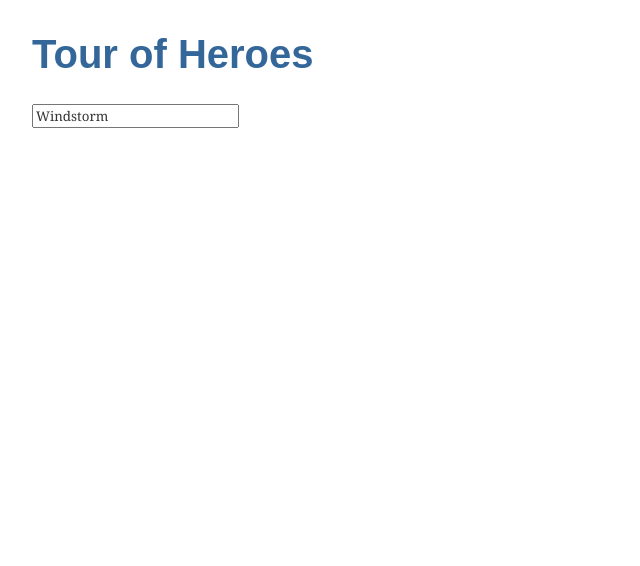
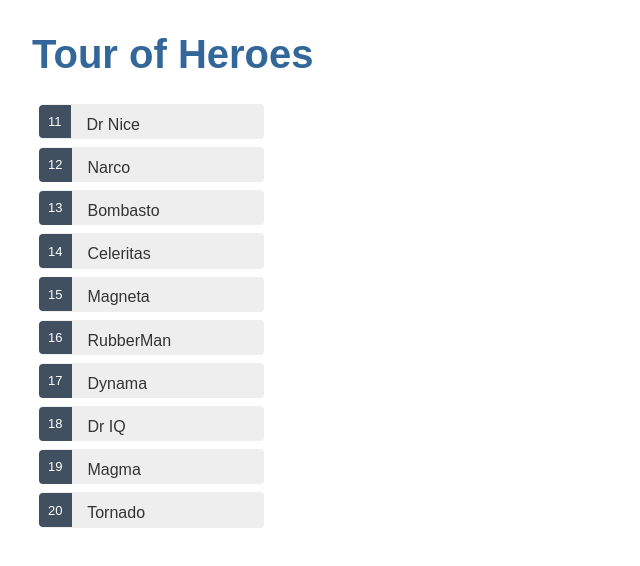
Before and after one commit to r0ss26/tour-of-heroes, an Angular app: page / in a window 1280 px wide. Shown: the top 566 px of the page, without its empty margins (0-640 px from the left). Built offline with nearby package versions, Linux system fonts and the light colour scheme.

Commit message:
Display a list of heroes and display the currently selected hero

```diff
--- a/src/app/heroes/heroes.component.css
+++ b/src/app/heroes/heroes.component.css
@@ -0,0 +1,44 @@
+/* HeroesComponent's private CSS styles */
+.heroes {
+  margin: 0 0 2em 0;
+  list-style-type: none;
+  padding: 0;
+  width: 15em;
+}
+.heroes li {
+  cursor: pointer;
+  position: relative;
+  left: 0;
+  background-color: #EEE;
+  margin: .5em;
+  padding: .3em 0;
+  height: 1.6em;
+  border-radius: 4px;
+}
+.heroes li:hover {
+  color: #607D8B;
+  background-color: #DDD;
+  left: .1em;
+}
+.heroes li.selected {
+  background-color: #CFD8DC;
+  color: white;
+}
+.heroes li.selected:hover {
+  background-color: #BBD8DC;
+  color: white;
+}
+.heroes .badge {
+  display: inline-block;
+  font-size: small;
+  color: white;
+  padding: 0.8em 0.7em 0 0.7em;
+  background-color:#405061;
+  line-height: 1em;
+  position: relative;
+  left: -1px;
+  top: -4px;
+  height: 1.8em;
+  margin-right: .8em;
+  border-radius: 4px 0 0 4px;
+}
--- a/src/app/heroes/heroes.component.html
+++ b/src/app/heroes/heroes.component.html
@@ -1,5 +1,17 @@
-<div>
-  <label
-    ><input type="text" [(ngModel)]="hero.name" placeholder="name" />
-  </label>
+<h2></h2>
+<ul class="heroes">
+  <li [class.selected]="hero === selectedHero" *ngFor="let hero of heroes" (click)="onSelect(hero)">
+    <span class="badge">{{ hero.id }}</span> {{ hero.name }}
+  </li>
+</ul>
+
+<div *ngIf="selectedHero">
+  <h2>{{ selectedHero.name | uppercase }} Details</h2>
+  <div><span>id: </span>{{ selectedHero.id }}</div>
+  <div>
+    <label
+      >name:
+      <input [(ngModel)]="selectedHero.name" placeholder="name" />
+    </label>
+  </div>
 </div>
--- a/src/app/heroes/heroes.component.ts
+++ b/src/app/heroes/heroes.component.ts
@@ -1,5 +1,6 @@
 import { Component, OnInit } from '@angular/core';
 import { Hero } from '../hero'
+import { HEROES } from '../mock-heroes';
 
 @Component({
   selector: 'app-heroes',
@@ -7,14 +8,16 @@
   styleUrls: ['./heroes.component.css']
 })
 export class HeroesComponent implements OnInit {
-  hero: Hero = {
-    id: 1,
-    name: "Windstorm"
-  }
+  heroes: Hero[] = HEROES;
+  selectedHero: Hero = null
 
   constructor() { }
 
   ngOnInit(): void {
   }
 
+  onSelect(hero: Hero) {
+    this.selectedHero = hero;
+  }
+
 }
--- /dev/null
+++ b/src/app/mock-heroes.ts
@@ -0,0 +1,14 @@
+import { Hero } from './hero';
+
+export const HEROES: Hero[] = [
+  { id: 11, name: 'Dr Nice' },
+  { id: 12, name: 'Narco' },
+  { id: 13, name: 'Bombasto' },
+  { id: 14, name: 'Celeritas' },
+  { id: 15, name: 'Magneta' },
+  { id: 16, name: 'RubberMan' },
+  { id: 17, name: 'Dynama' },
+  { id: 18, name: 'Dr IQ' },
+  { id: 19, name: 'Magma' },
+  { id: 20, name: 'Tornado' }
+];
```
